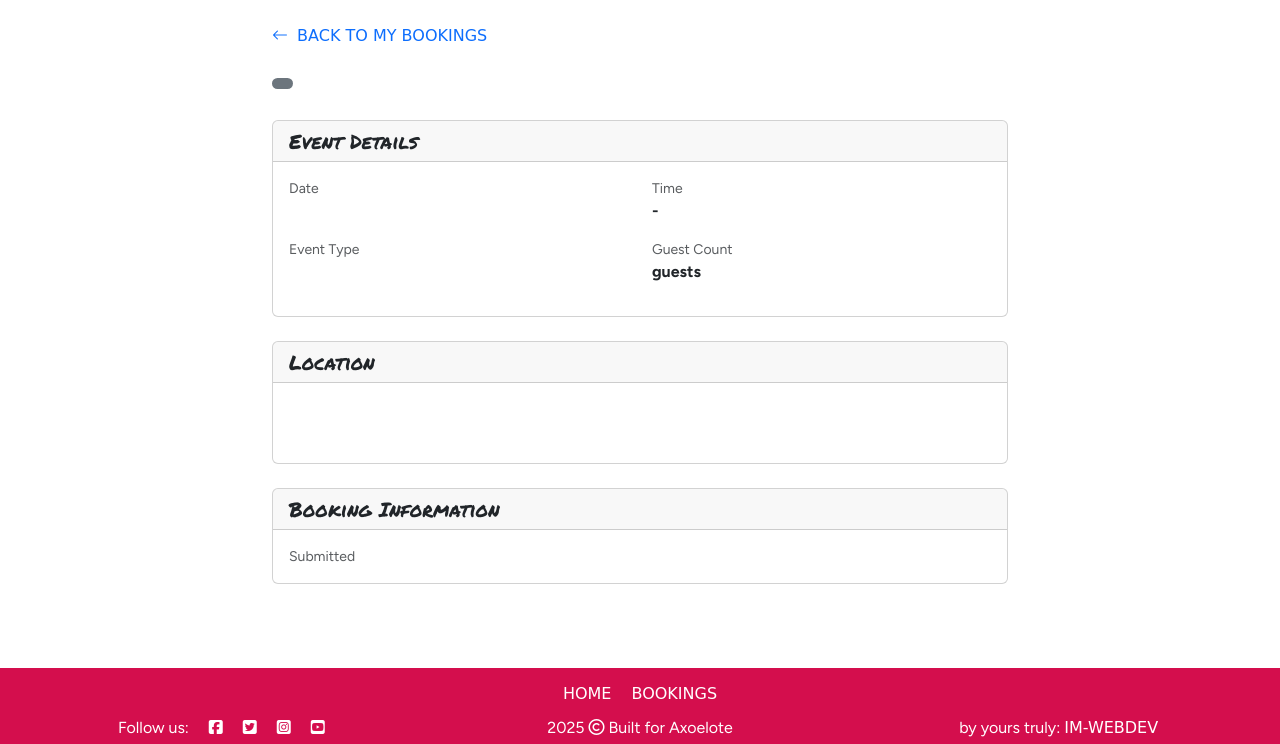
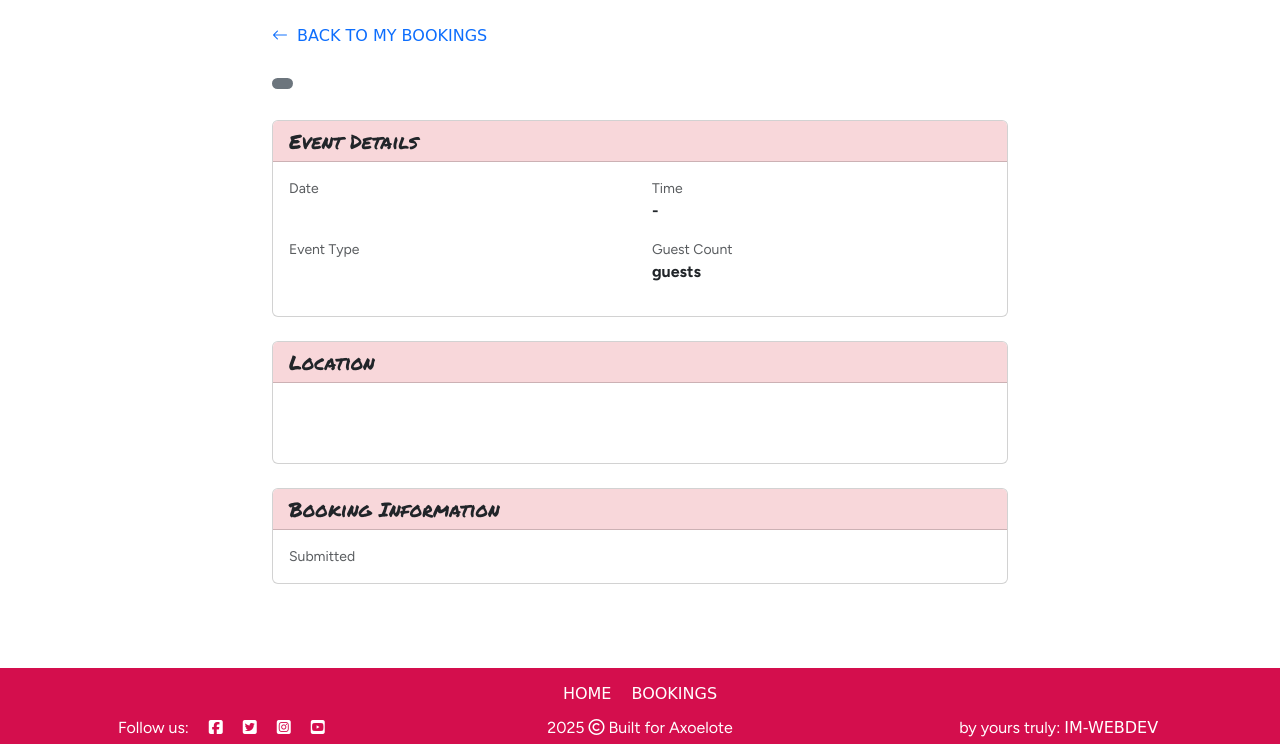
Before and after one commit to iliana-marquez/axoelote-foodtruck-app, a Django app: template booking/templates/booking/booking_detail.html in a window 1280 px wide. Shown: the part 56-800 px from the top of the page. Run offline with Django 4.2, Linux system fonts and the light colour scheme; the template is opened without the code that fills it, so the values that code supplies are empty; some libraries are stand-ins or nearby versions; some web fonts are replaced.

Commit message:
fix(frontend): Add consistent header color

```diff
--- a/booking/templates/booking/booking_detail.html
+++ b/booking/templates/booking/booking_detail.html
@@ -26,7 +26,7 @@
 
             <!-- Event Details Card -->
             <div class="card mb-4">
-                <div class="card-header">
+                <div class="card-header bg-danger-subtle">
                     <h5 class="mb-0">Event Details</h5>
                 </div>
                 <div class="card-body">
@@ -60,7 +60,7 @@
 
             <!-- Location Card -->
             <div class="card mb-4">
-                <div class="card-header">
+                <div class="card-header bg-danger-subtle">
                     <h5 class="mb-0">Location</h5>
                 </div>
                 <div class="card-body">
@@ -75,7 +75,7 @@
             <!-- Message Card -->
             {% if booking.message %}
             <div class="card mb-4">
-                <div class="card-header">
+                <div class="card-header bg-danger-subtle">
                     <h5 class="mb-0">Your Message</h5>
                 </div>
                 <div class="card-body">
@@ -86,7 +86,7 @@
 
             <!-- Booking Info Card -->
             <div class="card">
-                <div class="card-header">
+                <div class="card-header bg-danger-subtle">
                     <h5 class="mb-0">Booking Information</h5>
                 </div>
                 <div class="card-body">
```
